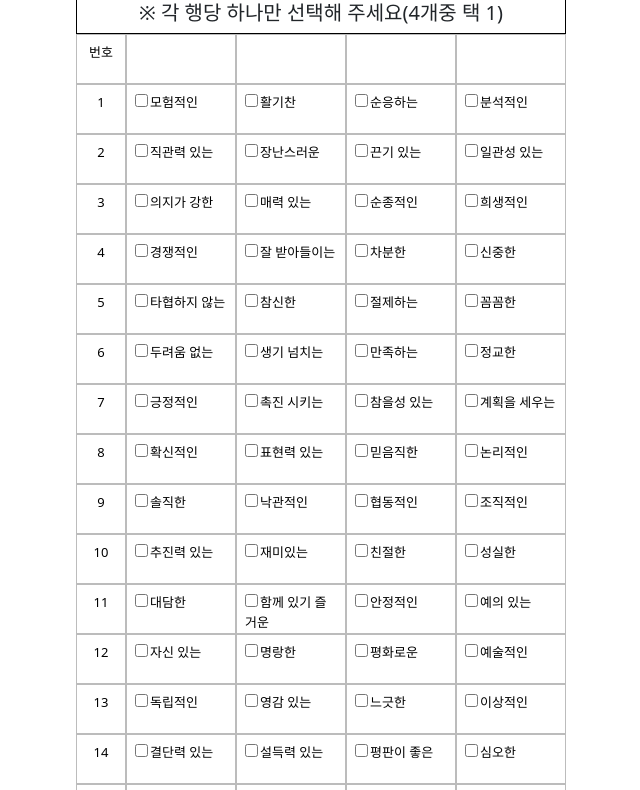
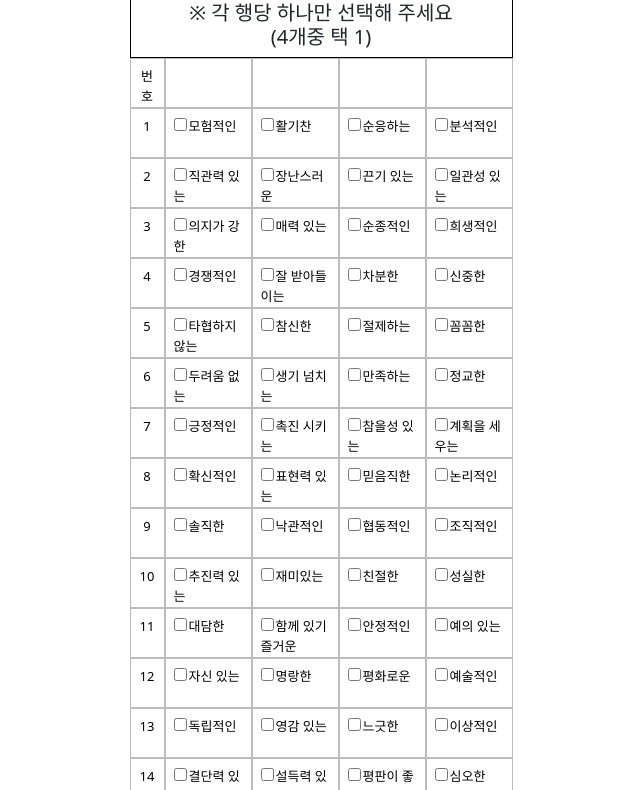
Before and after one commit to jeonssi/personality_test, a plain HTML site: page index.html in a window 1280 px wide. Shown: the part 88-878 px from the top of the page, without its empty margins (319-959 px from the left). Drawn offline with nearby package versions, Linux system fonts and the light colour scheme.

Commit message:
Add files via upload

```diff
--- a/index.html
+++ b/index.html
@@ -51,7 +51,7 @@
         }
         .ind{
             float: left;
-            width: 50px;
+            width: 35px;
             height: 50px;
             font-size: small;
             text-align: center;
@@ -62,7 +62,7 @@
         }
         .col{
             float: left;
-            width: 110px;
+            width: 87px;
             height: 50px;
             font-size: small;
             text-align:left;
@@ -84,7 +84,7 @@
         <form name="searchForm" onsubmit="return false" method="post">
             <div class="jmok">
                 <div class="jmokin"><h1 class="jmokin_in">성격테스트(disc)</h1></div>
-                <div class="jmokin"><h5>※ 각 행당 하나만 선택해 주세요(4개중 택 1)</h5></div>
+                <div class="jmokin"><h5>※ 각 행당 하나만 선택해 주세요<br>(4개중 택 1)</h5></div>
             </div>
             <div class="table-responsive">
                 <table class="table">
```
